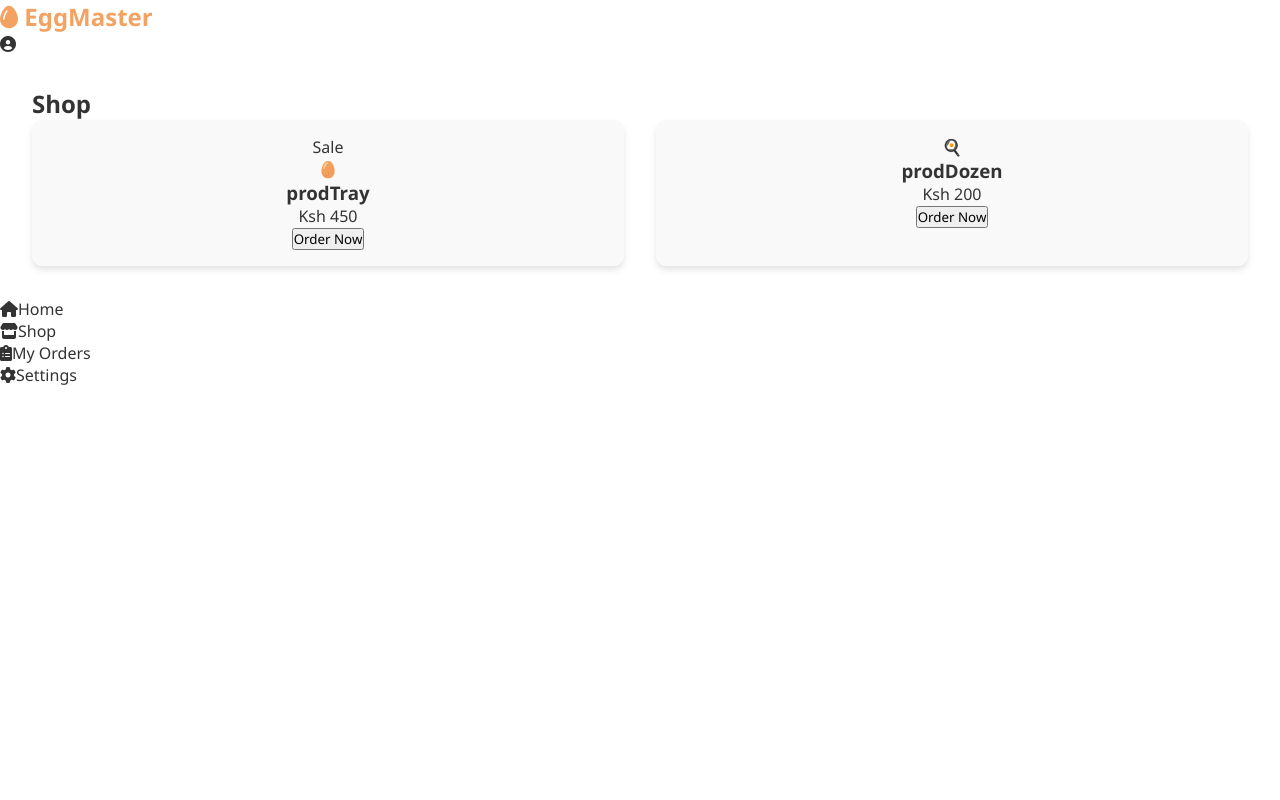
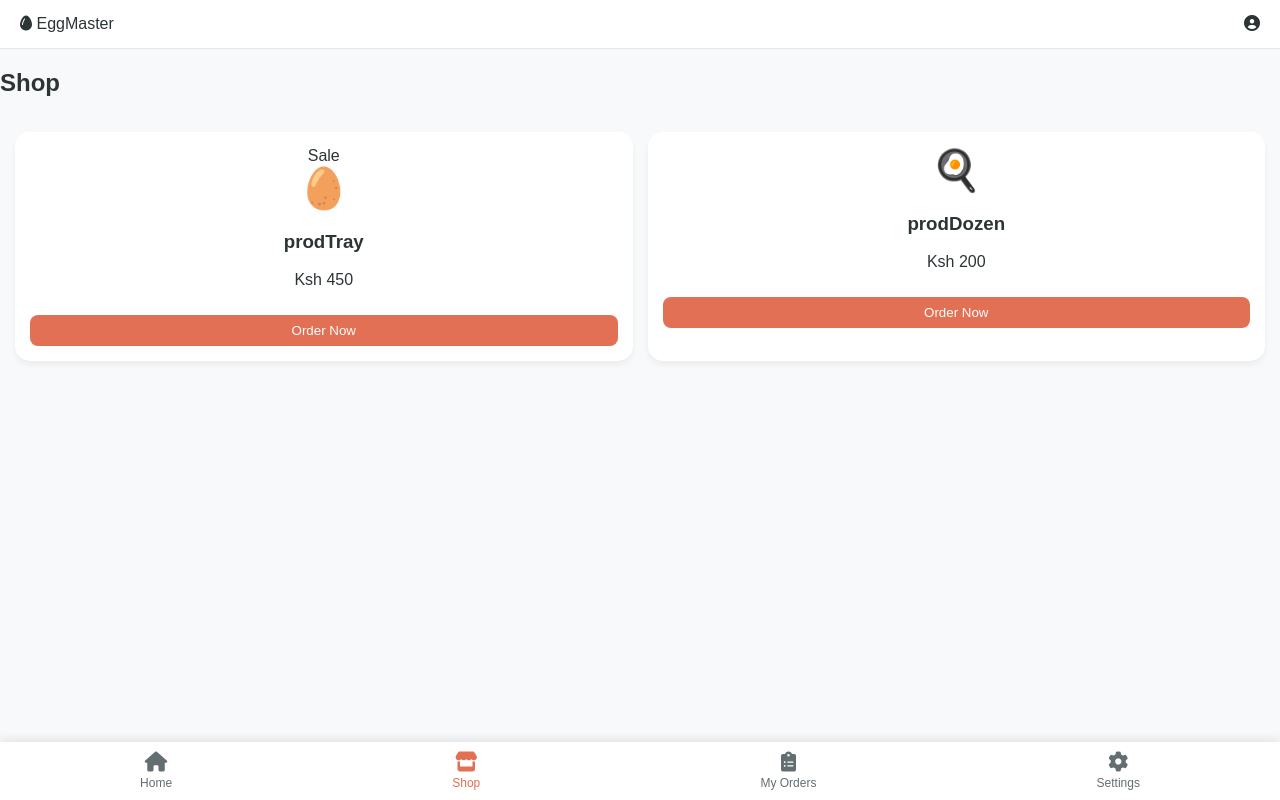
Before and after one commit to socialboosthub/Tiktok-downloader1, a website: page index.html in a window 1280 px wide. Both pictures are taken after a click on the element "Shop". Drawn offline with Linux system fonts and the light colour scheme.

Commit message:
Update style.css

```diff
--- a/style.css
+++ b/style.css
@@ -1,79 +1,47 @@
-/* --- CSS VARIABLES (Theming Engine) --- */
 :root {
-    --bg-color: #ffffff;
-    --card-bg: #f9f9f9;
-    --text-color: #333333;
-    --primary-color: #f4a261; /* Egg yolk orange */
-    --accent-color: #e76f51;
-    --nav-bg: #ffffff;
-    --shadow: 0 4px 6px rgba(0,0,0,0.1);
+    --bg: #f8f9fa;
+    --card: #ffffff;
+    --text: #2d3436;
+    --primary: #fab1a0;
+    --accent: #e17055;
+    --nav: #ffffff;
 }
 
-/* Dark Theme Variables */
 [data-theme="dark"] {
-    --bg-color: #1a1a1a;
-    --card-bg: #2d2d2d;
-    --text-color: #f1f1f1;
-    --primary-color: #e9c46a;
-    --nav-bg: #2d2d2d;
-    --shadow: 0 4px 6px rgba(0,0,0,0.5);
+    --bg: #121212;
+    --card: #1e1e1e;
+    --text: #dfe6e9;
+    --primary: #fdcb6e;
+    --nav: #1e1e1e;
 }
 
-/* --- GLOBAL STYLES --- */
-* { box-sizing: border-box; margin: 0; padding: 0; font-family: 'Segoe UI', sans-serif; transition: background 0.3s, color 0.3s; }
+body { margin: 0; background: var(--bg); color: var(--text); font-family: sans-serif; padding-bottom: 80px; }
 
-body { background-color: var(--bg-color); color: var(--text-color); }
+/* Header */
+.top-bar { display: flex; justify-content: space-between; padding: 15px 20px; background: var(--nav); border-bottom: 1px solid rgba(0,0,0,0.1); }
 
-/* Navigation */
-.navbar {
-    display: flex; justify-content: space-between; align-items: center;
-    padding: 1rem 2rem; background: var(--nav-bg); box-shadow: var(--shadow);
-    position: sticky; top: 0; z-index: 100;
-}
-.logo { font-size: 1.5rem; font-weight: bold; color: var(--primary-color); }
-.nav-links { list-style: none; display: flex; gap: 20px; }
-.nav-links a { text-decoration: none; color: var(--text-color); font-weight: 500; }
-.nav-links a:hover { color: var(--primary-color); }
+/* Bottom Nav */
+.bottom-nav { position: fixed; bottom: 0; width: 100%; background: var(--nav); display: flex; justify-content: space-around; padding: 10px 0; box-shadow: 0 -2px 10px rgba(0,0,0,0.1); }
+.nav-item { text-align: center; font-size: 12px; color: #636e72; cursor: pointer; }
+.nav-item i { font-size: 20px; display: block; margin-bottom: 4px; }
+.nav-item.active { color: var(--accent); }
 
-/* Page Logic */
-.page { display: none; padding: 2rem; animation: fadeIn 0.5s; }
+/* App Features */
+.hero-banner { background: var(--primary); margin: 15px; padding: 30px; border-radius: 20px; color: #2d3436; }
+.product-grid { padding: 15px; display: grid; grid-template-columns: 1fr 1fr; gap: 15px; }
+.product-card { background: var(--card); padding: 15px; border-radius: 15px; text-align: center; box-shadow: 0 4px 6px rgba(0,0,0,0.05); }
+.egg-icon { font-size: 40px; }
+.buy-btn { width: 100%; padding: 8px; border: none; border-radius: 8px; background: var(--accent); color: white; margin-top: 10px; }
+
+/* Orders Styling */
+.order-item { background: var(--card); margin: 10px 15px; padding: 15px; border-radius: 12px; border-left: 5px solid #55efc4; display: flex; justify-content: space-between; align-items: center; }
+.status-pill { background: #55efc4; color: #00b894; padding: 4px 8px; border-radius: 12px; font-size: 10px; font-weight: bold; }
+
+/* Settings */
+.settings-group { background: var(--card); margin: 15px; border-radius: 12px; }
+.setting-row { display: flex; justify-content: space-between; padding: 15px; border-bottom: 1px solid rgba(0,0,0,0.1); }
+.logout-btn { display: block; width: calc(100% - 30px); margin: 15px; padding: 12px; border: none; background: #ff7675; color: white; border-radius: 8px; }
+
+/* UI Logic */
+.page { display: none; }
 .page.active { display: block; }
-
-/* Hero Section */
-.hero { text-align: center; padding: 4rem 1rem; }
-.hero h1 { font-size: 3rem; margin-bottom: 1rem; }
-.cta-btn {
-    background: var(--primary-color); color: #fff; padding: 10px 25px;
-    border: none; border-radius: 25px; font-size: 1.1rem; cursor: pointer;
-}
-
-/* Product Grid */
-.product-grid {
-    display: grid; grid-template-columns: repeat(auto-fit, minmax(250px, 1fr)); gap: 2rem;
-}
-.product-card {
-    background: var(--card-bg); padding: 1rem; border-radius: 10px;
-    text-align: center; box-shadow: var(--shadow);
-}
-.product-img { font-size: 4rem; margin-bottom: 1rem; padding: 2rem; border-radius: 50%; display: inline-block; }
-.add-cart {
-    background: var(--accent-color); color: white; border: none;
-    padding: 8px 16px; border-radius: 5px; cursor: pointer; margin-top: 10px;
-}
-
-/* Settings Styles */
-.settings-container { max-width: 500px; margin: 0 auto; background: var(--card-bg); padding: 2rem; border-radius: 10px; box-shadow: var(--shadow); }
-.setting-item { display: flex; justify-content: space-between; align-items: center; margin: 1.5rem 0; }
-select { padding: 5px 10px; border-radius: 5px; }
-
-/* Toggle Switch */
-.switch { position: relative; display: inline-block; width: 50px; height: 24px; margin: 0 10px; }
-.switch input { opacity: 0; width: 0; height: 0; }
-.slider { position: absolute; cursor: pointer; top: 0; left: 0; right: 0; bottom: 0; background-color: #ccc; transition: .4s; }
-.slider:before { position: absolute; content: ""; height: 18px; width: 18px; left: 3px; bottom: 3px; background-color: white; transition: .4s; }
-input:checked + .slider { background-color: var(--primary-color); }
-input:checked + .slider:before { transform: translateX(26px); }
-.slider.round { border-radius: 34px; }
-.slider.round:before { border-radius: 50%; }
-
-@keyframes fadeIn { from { opacity: 0; transform: translateY(10px); } to { opacity: 1; transform: translateY(0); } }
```
